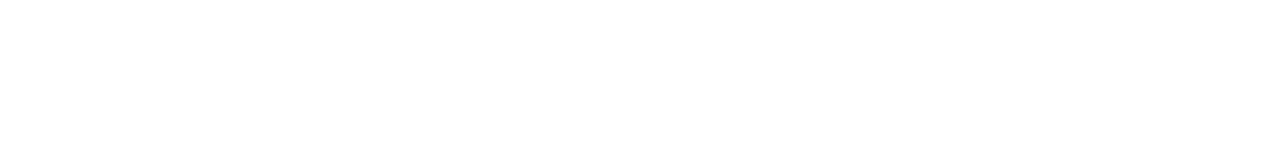
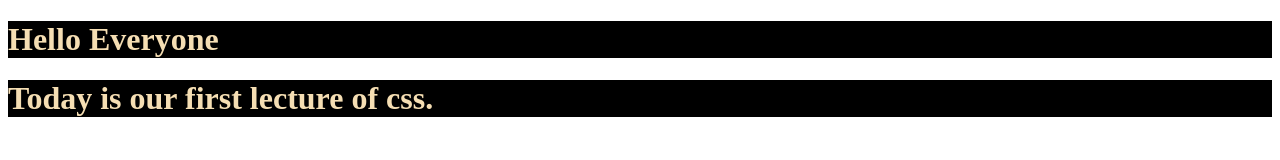
Before and after one commit to anuragpatre/ICP-Assignment-2, a plain HTML site: page index.html in a window 1280 px wide. Drawn offline with Linux system fonts and the light colour scheme.

Commit message:
inline added

```diff
--- a/index.html
+++ b/index.html
@@ -1,11 +1,15 @@
 <!DOCTYPE html>
 <html lang="en">
+
 <head>
     <meta charset="UTF-8">
     <meta name="viewport" content="width=device-width, initial-scale=1.0">
-    <title>Document</title>
+    <title>CSS</title>
 </head>
+
 <body>
+    <h1 style="color: wheat;background-color:black;">Hello Everyone</H1>
+    <h1 style="color: wheat;background-color: black;">Today is our first lecture of css.</h1>
+</body>
 
-</body>
 </html>
```
